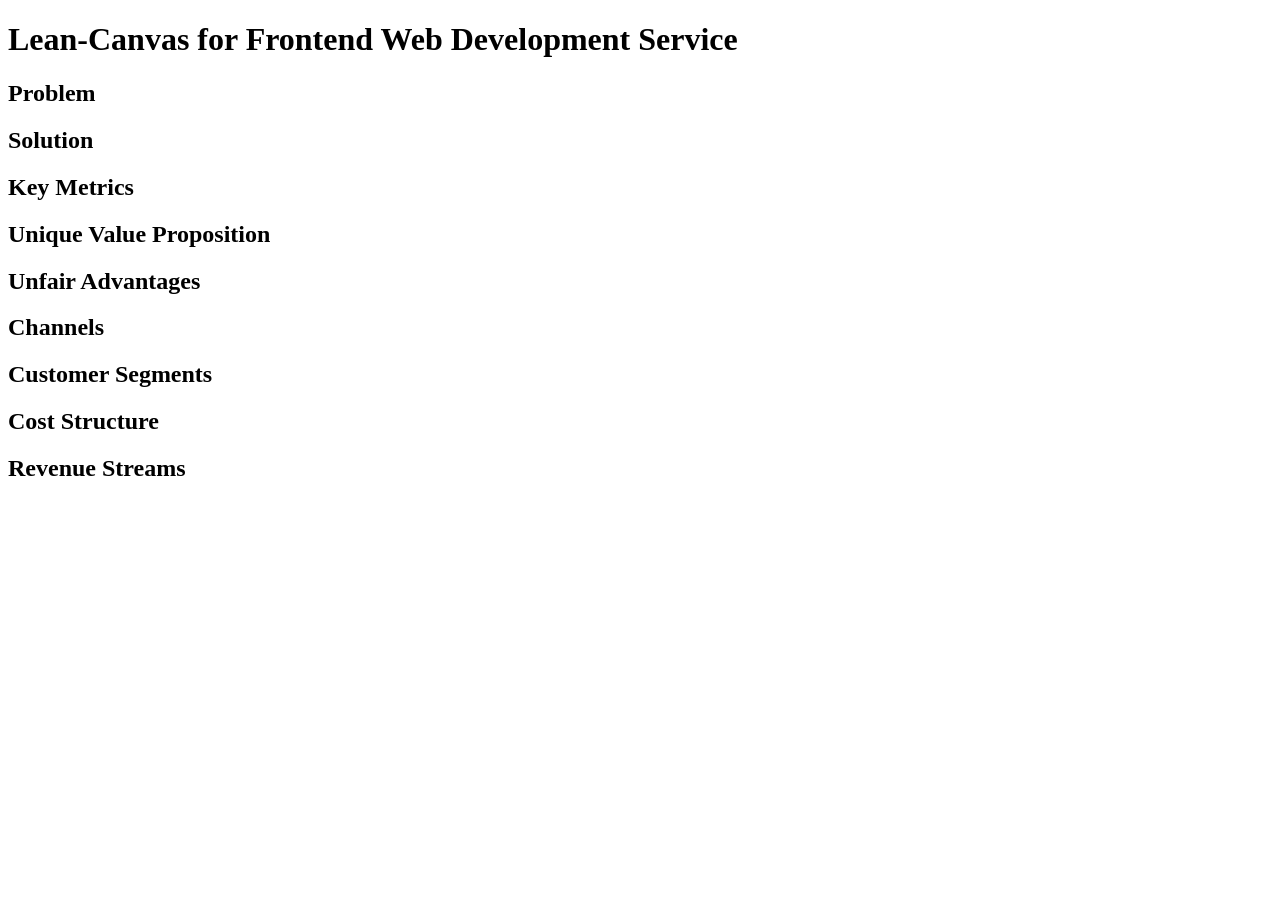
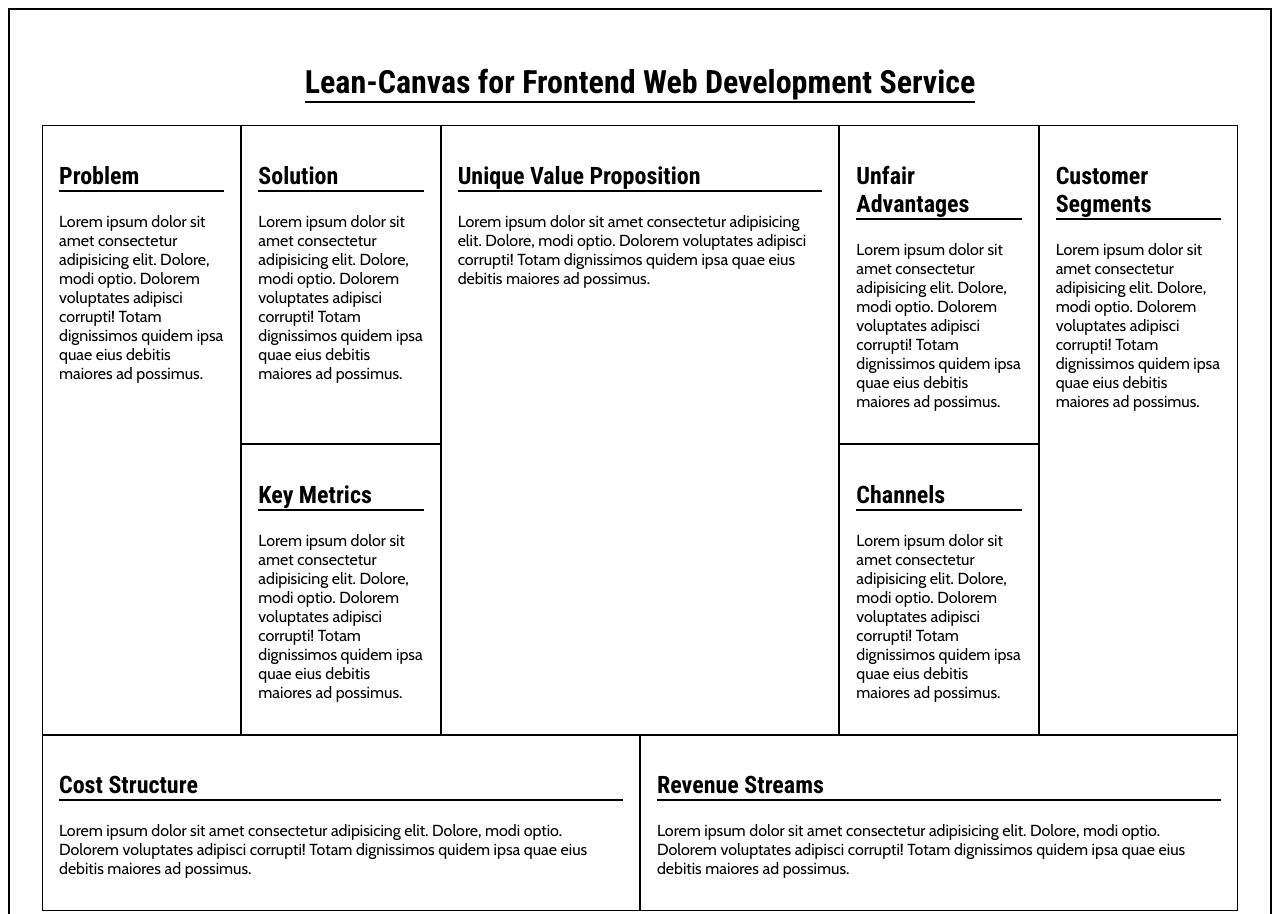
Before and after one commit to MakaylaMR/Lean-Canvas, a plain HTML site: page index.html in a window 1280 px wide. Shown: the top 914 px of the page. Before the commit the page ends 800 px from the top, so only its background shows below. Drawn offline with nearby package versions, Linux system fonts and the light colour scheme.

Commit message:
made lean canvas template

```diff
--- a/index.html
+++ b/index.html
@@ -4,36 +4,46 @@
   <meta charset="UTF-8">
   <meta http-equiv="X-UA-Compatible" content="IE=edge">
   <meta name="viewport" content="width=device-width, initial-scale=1.0">
+  <link rel="stylesheet" href="main.css">
   <title>Lean-Canvas</title>
 </head>
 <body>
-  <h1>Lean-Canvas for Frontend Web Development Service</h1>
+  <h1 class="title">Lean-Canvas for Frontend Web Development Service</h1>
   <div class="problem">
     <h2>Problem</h2>
+    <p>Lorem ipsum dolor sit amet consectetur adipisicing elit. Dolore, modi optio. Dolorem voluptates adipisci corrupti! Totam dignissimos quidem ipsa quae eius debitis maiores ad possimus.</p>
   </div>
   <div class="solution">
     <h2>Solution</h2>
+    <p>Lorem ipsum dolor sit amet consectetur adipisicing elit. Dolore, modi optio. Dolorem voluptates adipisci corrupti! Totam dignissimos quidem ipsa quae eius debitis maiores ad possimus.</p>
   </div>
   <div class="key">
     <h2>Key Metrics</h2>
+    <p>Lorem ipsum dolor sit amet consectetur adipisicing elit. Dolore, modi optio. Dolorem voluptates adipisci corrupti! Totam dignissimos quidem ipsa quae eius debitis maiores ad possimus.</p>
   </div>
   <div class="unique">
     <h2>Unique Value Proposition</h2>
+    <p>Lorem ipsum dolor sit amet consectetur adipisicing elit. Dolore, modi optio. Dolorem voluptates adipisci corrupti! Totam dignissimos quidem ipsa quae eius debitis maiores ad possimus.</p>
   </div>
   <div class="unfair">
     <h2>Unfair Advantages</h2>
+    <p>Lorem ipsum dolor sit amet consectetur adipisicing elit. Dolore, modi optio. Dolorem voluptates adipisci corrupti! Totam dignissimos quidem ipsa quae eius debitis maiores ad possimus.</p>
   </div>
   <div class="channel">
     <h2>Channels</h2>
+    <p>Lorem ipsum dolor sit amet consectetur adipisicing elit. Dolore, modi optio. Dolorem voluptates adipisci corrupti! Totam dignissimos quidem ipsa quae eius debitis maiores ad possimus.</p>
   </div>
   <div class="customer">
     <h2>Customer Segments</h2>
+    <p>Lorem ipsum dolor sit amet consectetur adipisicing elit. Dolore, modi optio. Dolorem voluptates adipisci corrupti! Totam dignissimos quidem ipsa quae eius debitis maiores ad possimus.</p>
   </div>
   <div class="cost">
     <h2>Cost Structure</h2>
+    <p>Lorem ipsum dolor sit amet consectetur adipisicing elit. Dolore, modi optio. Dolorem voluptates adipisci corrupti! Totam dignissimos quidem ipsa quae eius debitis maiores ad possimus.</p>
   </div>
-  <div class="revenue">
+  <div class="rev">
     <h2>Revenue Streams</h2>
+    <p>Lorem ipsum dolor sit amet consectetur adipisicing elit. Dolore, modi optio. Dolorem voluptates adipisci corrupti! Totam dignissimos quidem ipsa quae eius debitis maiores ad possimus.</p>
   </div>
 
 </body>
--- a/main.css
+++ b/main.css
@@ -0,0 +1,71 @@
+@import url('https://fonts.googleapis.com/css2?family=Cabin&family=Roboto+Condensed:wght@700&display=swap');
+
+/*heading*/
+h1,
+h2 {
+  font-family: 'Roboto Condensed', sans-serif;
+  border-bottom: 2px solid black;
+}
+
+/*paragraph*/
+p {
+  font-family: 'Cabin', sans-serif;
+}
+
+body {
+  display: grid;
+  justify-self: center;
+  grid-template-columns: repeat(auto-fit, minmax(100px, 1fr));
+  grid-template-areas: "title title title title title title"
+    "problem solution unique unique unfair customer"
+    "problem key unique unique channel customer"
+    "cost cost cost rev rev rev";
+  border: 2px solid black;
+  padding: 2rem;
+}
+
+div {
+  border: 1px solid black;
+  padding: 1rem;
+}
+
+.title {
+  grid-area: title;
+  justify-self: center;
+}
+
+.problem {
+  grid-area: problem;
+}
+
+.solution {
+  grid-area: solution;
+}
+
+.key {
+  grid-area: key;
+}
+
+.unique {
+  grid-area: unique;
+}
+
+.unfair {
+  grid-area: unfair;
+}
+
+.channel {
+  grid-area: channel;
+}
+
+.customer {
+  grid-area: customer;
+}
+
+.cost {
+  grid-area: cost;
+}
+
+.rev {
+  grid-area: rev;
+}
```
